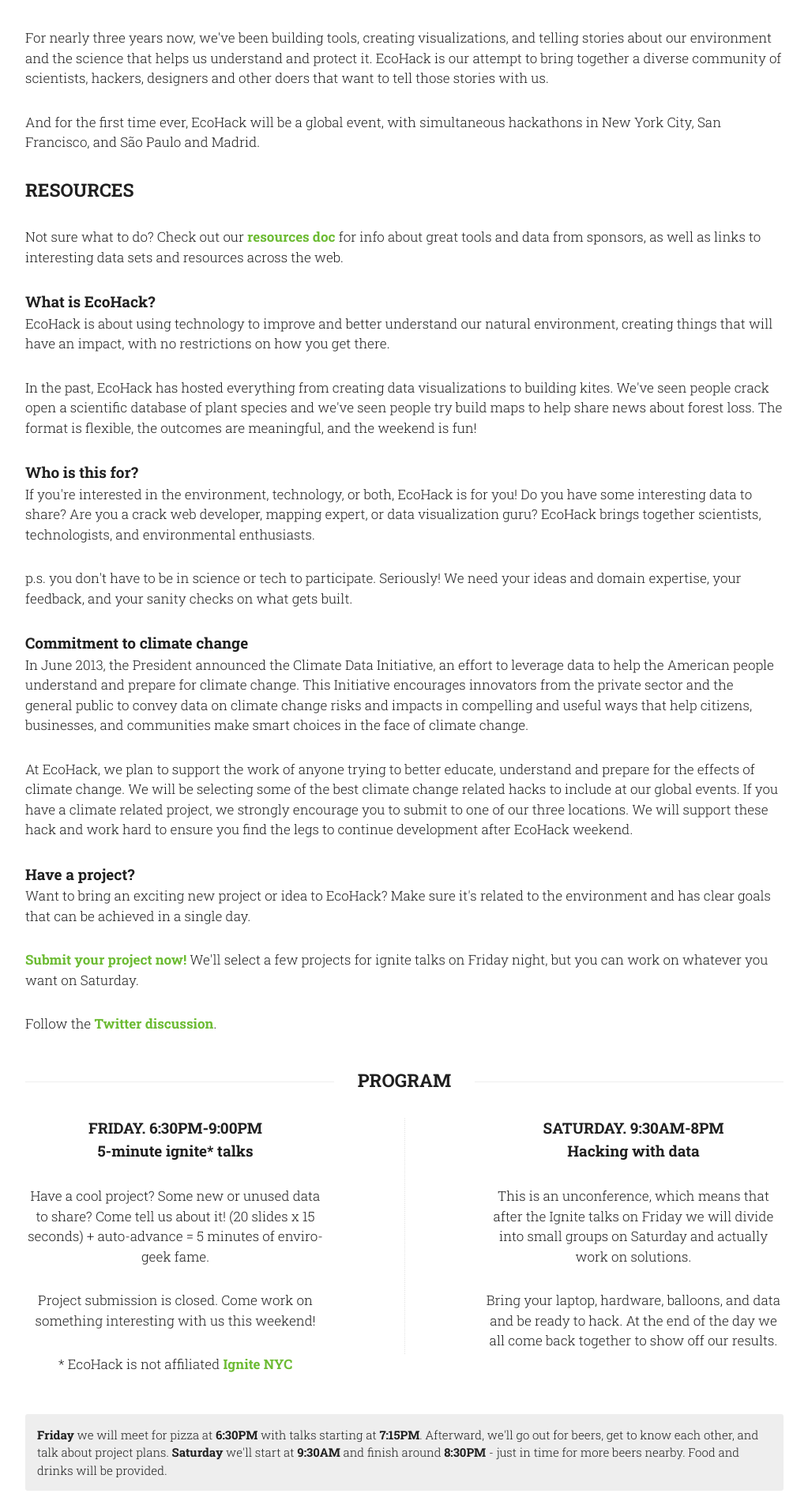
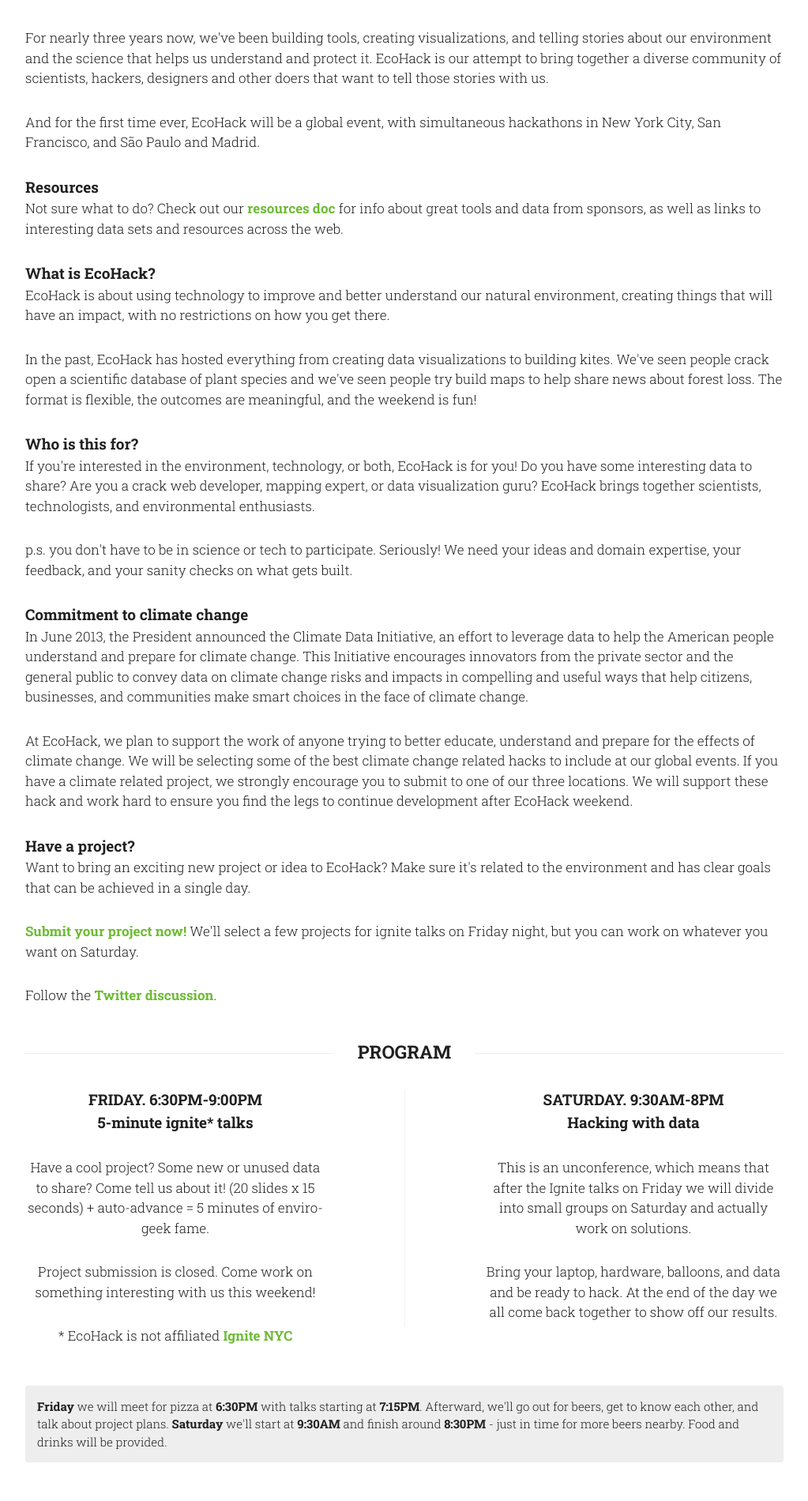
Before and after one commit to EcoHack/ecohack.github.io, a Jekyll site: the page built from index.html, in a window 1280 px wide. Shown: the part 902-2802 px from the top of the page at 79% size, without its empty margins (128-1151 px from the left). Built offline with Jekyll 4.4.1, drawn with Linux system fonts in a browser that asks for light colours.

Commit message:
Oh, it's a content-header

```diff
--- a/index.html
+++ b/index.html
@@ -79,7 +79,7 @@ lang: en
       <p>For nearly three years now, we've been building tools, creating visualizations, and telling stories about our environment and the science that helps us understand and protect it. EcoHack is our attempt to bring together a diverse community of scientists, hackers, designers and other doers that want to tell those stories with us.</p>
       <p>And for the first time ever, EcoHack will be a global event, with simultaneous hackathons in New York City, San Francisco, and São Paulo and Madrid.</p>
 
-      <h3 class="section-header">Resources</h3>
+      <h3 class="content-header">Resources</h3>
       <p>Not sure what to do? Check out our <a href="https://docs.google.com/document/d/1XKr-MEgOGF7tDnJO5WVllIhBXQ17iq1p0k2io_w2C4w">resources doc</a> for info about great tools and data from sponsors, as well as links to interesting data sets and resources across the web.</p>
 
       <h3 class="content-header">What is EcoHack?</h3>
```
